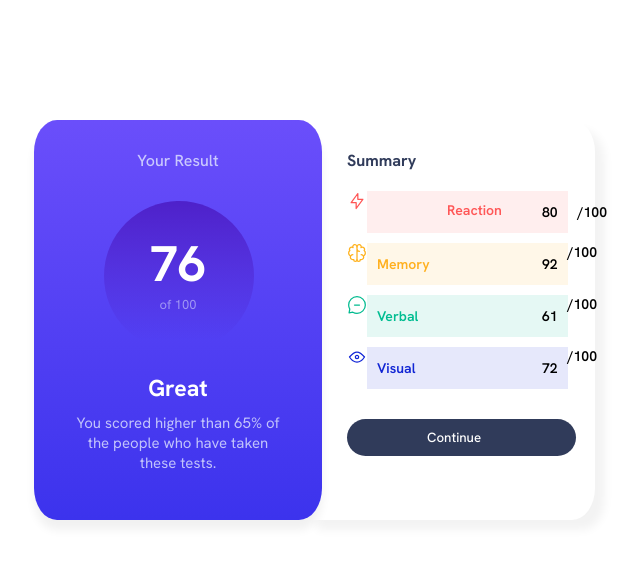
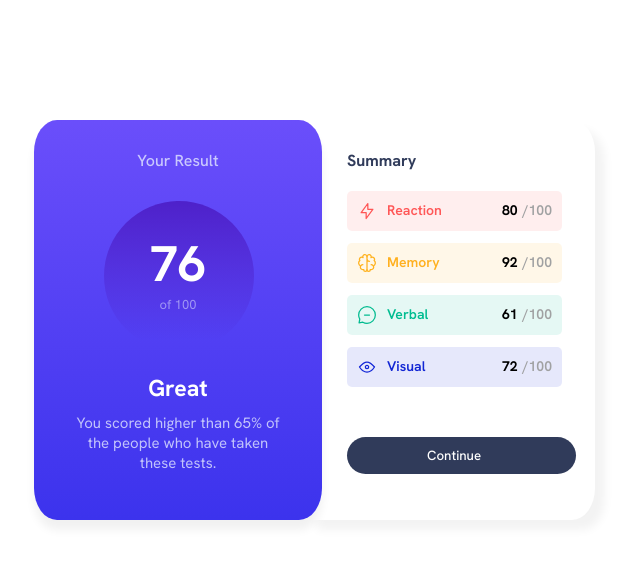
Before and after one commit to le-sampaio/Summary-result, a plain HTML site: page index.html in a window 1280 px wide. Shown: the whole page, without its empty margins (333-973 px from the left). Drawn offline with Linux system fonts and the light colour scheme.

Commit message:
Summary ✨

```diff
--- a/index.html
+++ b/index.html
@@ -24,16 +24,16 @@
         <p class="txt-summary">Summary</p>
         <div class="cards">
             <img src="./img/icon-reaction.svg" alt="raio" class="light">
-            <p class="reaction"> Reaction <p class="value-reaction">80</p><p class="number-1">/100</p></p>
+            <p class="txt-reaction"> Reaction <p class="value-reaction">80</p><p class="number-1">/100</p></p>
 
             <img src="./img/icon-memory.svg" alt="brain" class="brain">
-            <p class="txt-memory"> Memory <p class="value-memory">92</p><p>/100</p></p>
+            <p class="txt-memory"> Memory <p class="value-memory">92</p><p class="number-2">/100</p></p>
 
             <img src="./img/icon-verbal.svg" alt="talk" class="talk">
-            <p class="txt-verbal"> Verbal<p class="value-verbal">61</p><p>/100</p> </p>
+            <p class="txt-verbal"> Verbal<p class="value-verbal">61</p><p class="number-3">/100</p> </p>
 
             <img src="./img/icon-visual.svg" alt="eye" class="eye">
-            <p class="txt-visual"> Visual <p class="value-visual">72</p><p>/100</p></p>
+            <p class="txt-visual"> Visual <p class="value-visual">72</p><p class="number-4">/100</p></p>
 
 
 
--- a/style.css
+++ b/style.css
@@ -6,6 +6,7 @@
 }
 
 body{
+    position: relative;
     background-color: hsl(0, 0%, 100%);
     display: flex;
     align-items: center;
@@ -87,76 +88,53 @@ body{
     font-weight: 600;
     font-size: 14px;
 
-}
-
-.number-1{
-    padding: 12px 10px 12px 10px;
-    margin: 0 0 10px 0;
-}
-
-.light{
-    position: relative;
 
 }
 
-.reaction{
-    background-color: hsl(0, 100%, 67%, 0.10);
-    padding: 10px 30px 10px 80px;
-    color: hsl(0, 100%, 67%);
-    margin: 0 0 10px 0;
+.light, .brain, .talk, .eye{
+    padding: 10px 0 10px 10px;
+    border-radius: 5px 0 0 5px;
+}
+.value-reaction,.value-memory,.value-verbal,.value-visual{
+    padding: 10px 0 10px 50px;
+    font-weight: 700;
 }
 
-.value-reaction{
-    background-color: hsl(0, 100%, 67%, 0.10);
-    padding: 12px 10px 12px 10px;
-    margin: 0 0 10px 0;
+.txt-reaction,.txt-memory,.txt-verbal,.txt-visual{
+    padding: 10px 10px 10px 10px;
+}
 
+.number-1,.number-2,.number-3,.number-4{
+    padding: 10px 10px 10px 5px;
+    border-radius:0 5px 5px 0 ;
+    color:hsl(210, 1%, 63%) ;
+}
+
+.light,.value-reaction,.txt-reaction,.number-1{
+    background-color:hsl(0, 100%, 67%, 0.1);
+   margin-bottom: 12px;
 
 }
 
-.txt-memory{
-    background-color: hsl(39, 100%, 56%, 0.10);
-    padding: 12px 10px 12px 10px;
-    color: hsl(39, 100%, 56%);
-    margin: 0 0 10px 0;
-
+.value-memory,.brain,.txt-memory,.number-2{
+    background-color: hsl(39, 100%, 56%, 0.1);
+    margin-bottom: 12px;
 }
 
-.value-memory{
-    background-color: hsl(39, 100%, 56%, 0.10);
-    padding: 12px 10px 12px 10px;
-    margin: 0 0 10px 0;
-    text-align: center;
+.talk,.value-verbal,.txt-verbal,.number-3{
+    background-color: hsl(166, 100%, 37%, 0.1);
+    margin-bottom: 12px;
 }
 
-.txt-verbal{
-    background-color: hsl(166, 100%, 37%, 0.10);
-    padding: 12px 10px 12px 10px;
-    color: hsl(166, 100%, 37%);
-    margin: 0 0 10px 0;
-
+.eye,.value-visual,.txt-visual,.number-4{
+    background-color: hsl(234, 85%, 45%, 0.1);
+    margin-bottom: 30px;
 }
 
-.value-verbal{
-    background-color: hsl(166, 100%, 37%, 0.10);
-    padding: 12px 10px 12px 10px;
-    margin: 0 0 10px 0;
-    text-align: center;
-}
-
-.txt-visual{
-    background-color: hsl(234, 85%, 45%, 0.10);
-    padding: 12px 10px 12px 10px;
-    color: hsl(234, 85%, 45%);
-    margin: 0 0 10px 0;
-}
-
-.value-visual{
-    background-color: hsl(234, 85%, 45%, 0.10);
-    padding: 12px 0 12px 0;
-    margin: 0 0 10px 0;
-    text-align: center;
-}
+.txt-reaction{color:hsl(0, 100%, 67%);}
+.txt-memory{color: hsl(39, 100%, 56%);}
+.txt-verbal{color:hsl(166, 100%, 37%);}
+.txt-visual{color:hsl(234, 85%, 45%);}
 
 .btn-submite{
     padding: 10px 95px 10px 80px;
```
